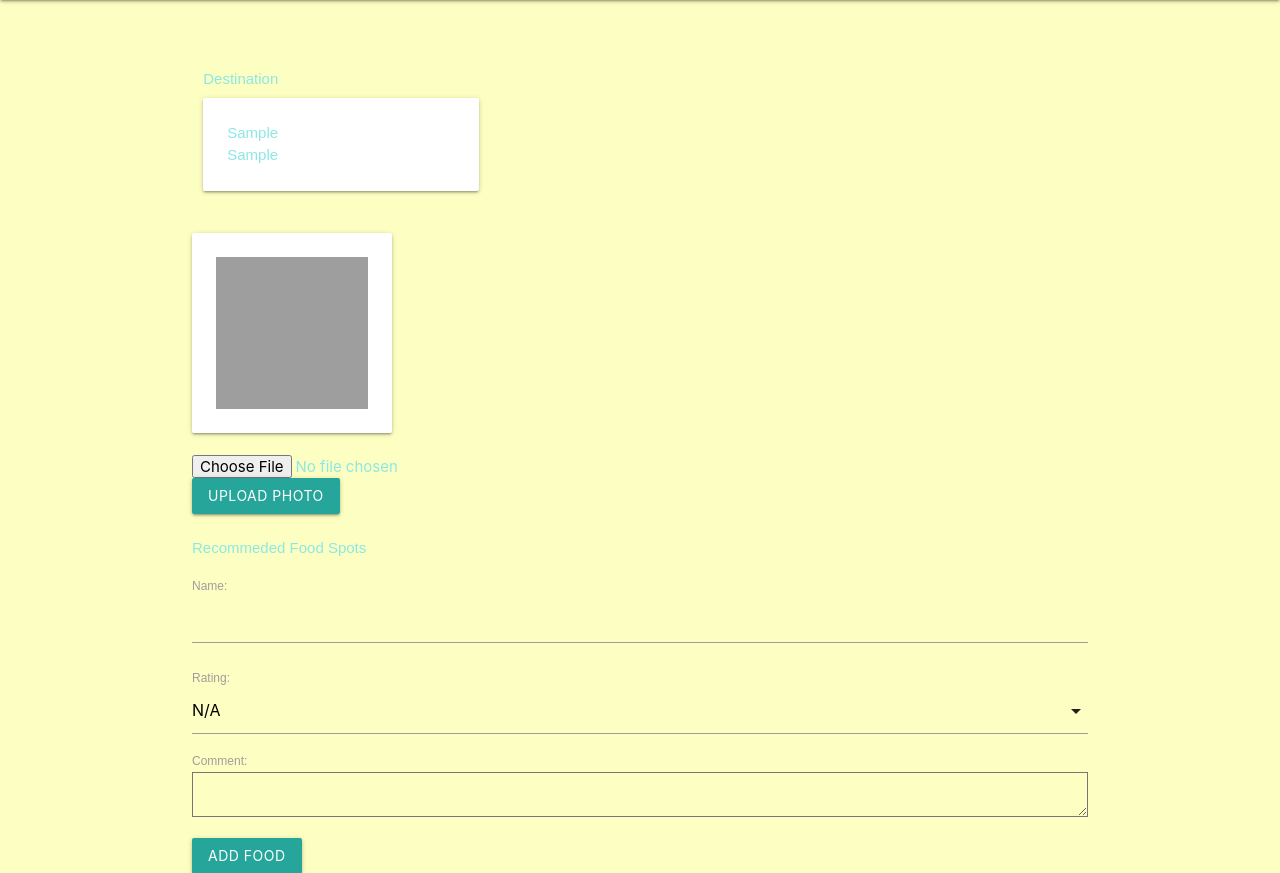
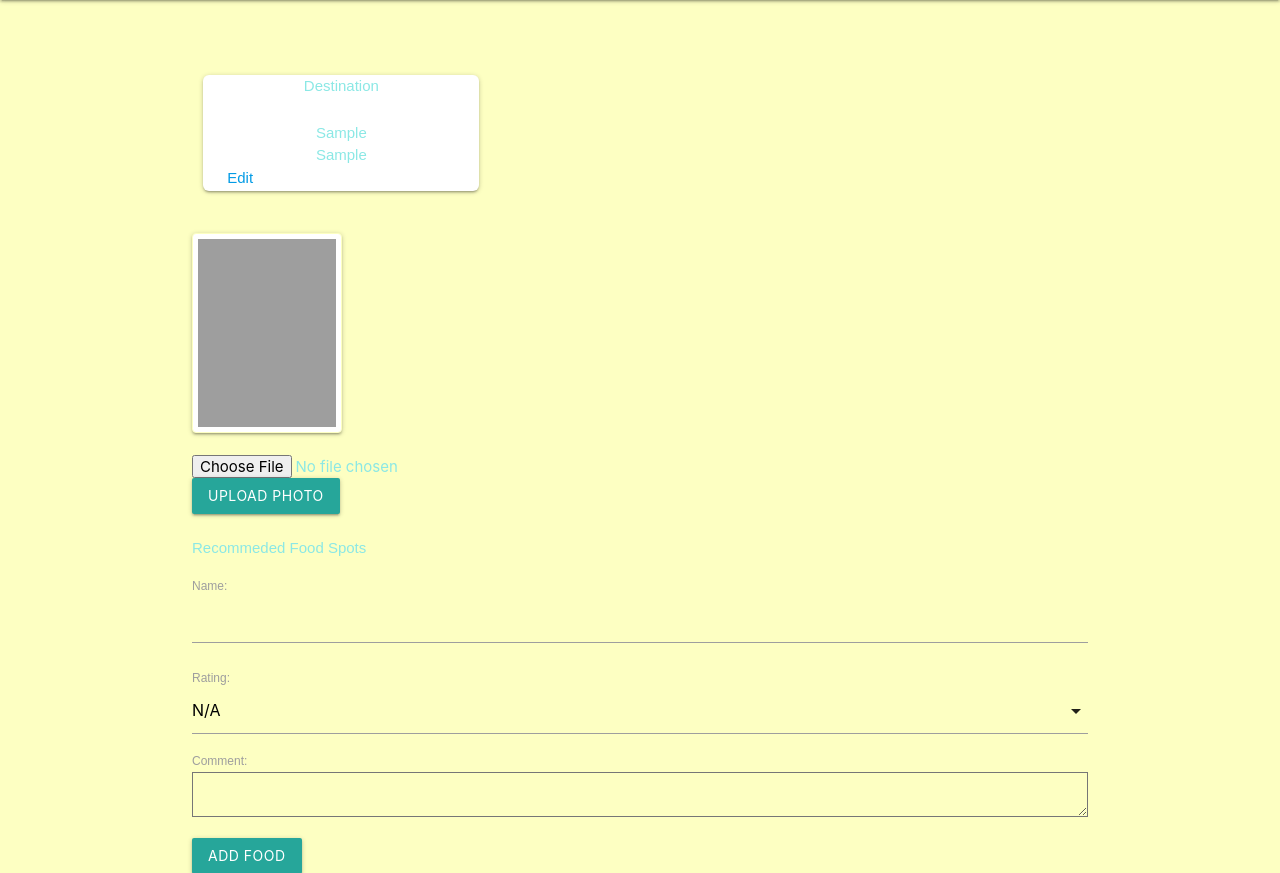
Before and after one commit to Halh1/travelandeat, a Django app: page /destinations/1/ in a window 1280 px wide. Shown: the part 64-937 px from the top of the page. Run offline with Django 4.2, Linux system fonts and the light colour scheme; a user stored in the database is signed in; tables that the repository leaves empty hold one stand-in row (values such as "Sample post"); grey boxes are pictures that could not be loaded.

Commit message:
Styling updates

```diff
--- a/main_app/static/css/style.css
+++ b/main_app/static/css/style.css
@@ -20,6 +20,14 @@ footer.page-footer {
   }
 
 #img {
-  width: 200px;
-  height: 200px;
+  border: 1px solid #FDFFC2;
+  border-radius: 4px;
+  padding: 5px;
+  width: 150px;
+  height: 200px
 }
+
+.card {
+  border-radius: 6px;
+  text-align: center;
+}
--- a/main_app/templates/destinations/detail.html
+++ b/main_app/templates/destinations/detail.html
@@ -5,11 +5,14 @@
 <br>
 <div class="row">
     <div class="col s4">
-        Destination
         <div class="card">
+          Destination
             <div class="card-content">
                 <p>{{ destination.city }}</p>
                 <p>{{ destination.country }}</p>
+                <div>
+                  <a href="{% url 'destinations_update' destination.id %}" class="left">Edit</a>
+                </div>
             </div>
         </div>
     </div>
--- a/main_app/templates/destinations/index.html
+++ b/main_app/templates/destinations/index.html
@@ -11,9 +11,7 @@
         <p class="city">{{ destination.city }}</p>
         <p class="country">{{ destination.country }}</p>
     </div>
-    <div>
-        <a href="{% url 'destinations_update' destination.id %}" class="center">Edit</a>
-    </div>
+
 </div>
 </a>
 {% endfor %}
```
